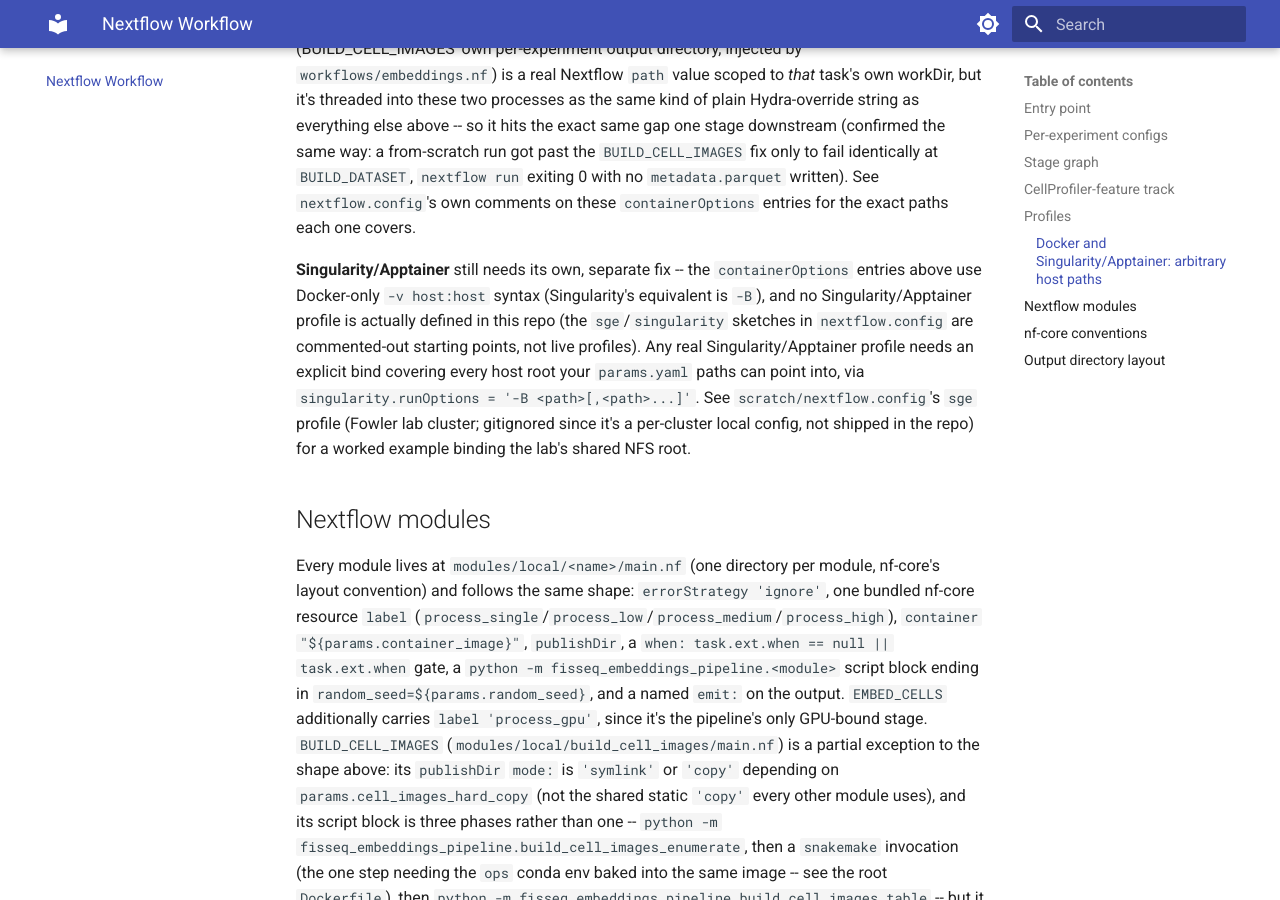
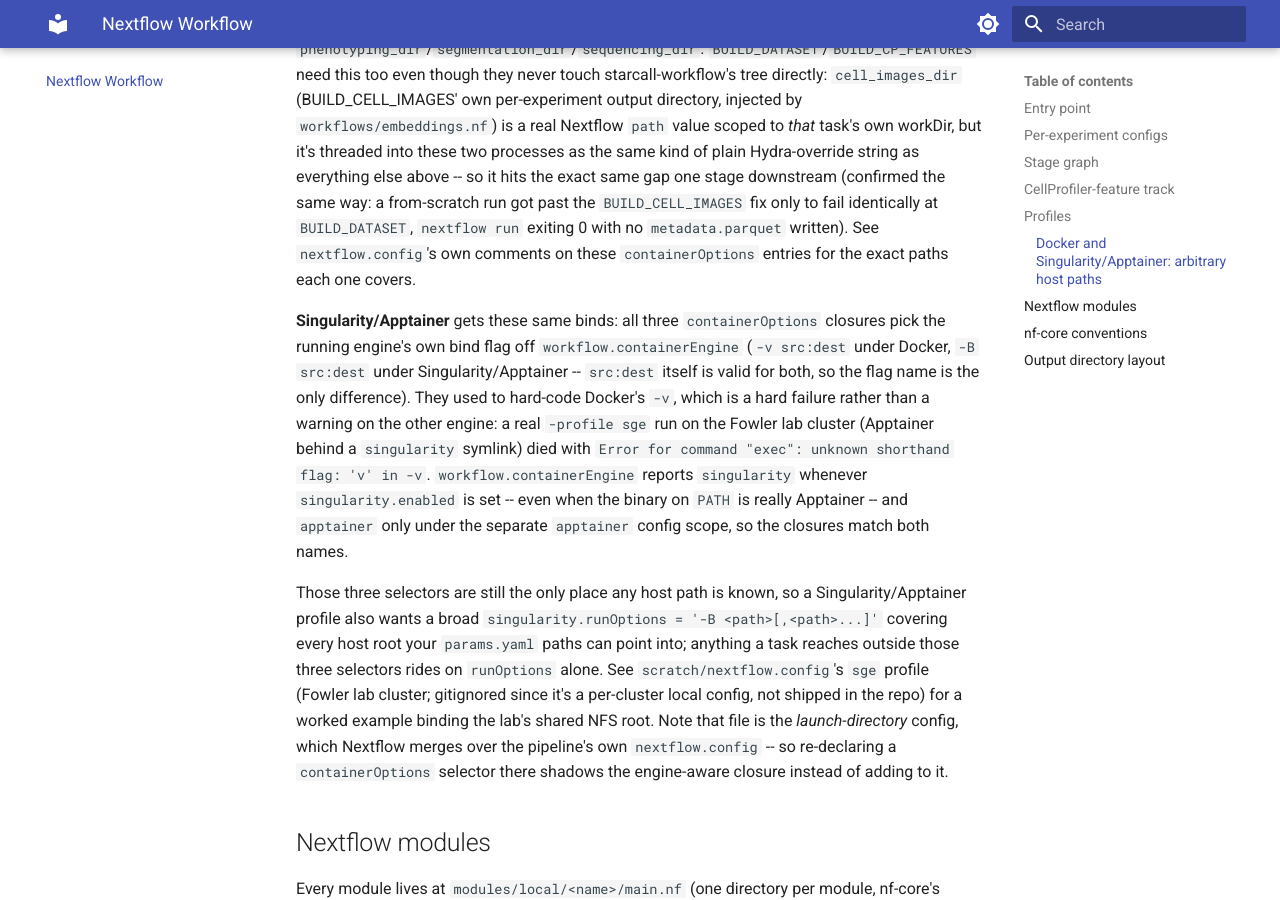
Before and after one commit to Lilferrit/fisseq-embeddings-pipeline, an MkDocs documentation site: the page built from docs/nextflow.md, in a window 1280 px wide and 900 px high, scrolled down 4570 px. Built offline with MkDocs 1.6.1 and Material for MkDocs 9.7.7, drawn with Linux system fonts in a browser that asks for light colours; some of the changed text lies outside the part shown.

Commit message:
fix: make containerOptions bind flags container-engine-aware
All three dynamic `containerOptions` closures in nextflow.config
hard-coded Docker's `-v host:host` bind syntax. That is a hard failure,
not a warning, on Singularity/Apptainer: a real `-profile sge` run on the
Fowler lab cluster died with

    Error for command "exec": unknown shorthand flag: 'v' in -v

`withName` beats `withLabel` in Nextflow's selector priority, so the
BUILD_CELL_IMAGES and BUILD_DATASET|BUILD_CP_FEATURES closures reached
`apptainer exec` even though that cluster's launch-directory config
happened to override the process_gpu one.

Each closure now picks the bind flag off `workflow.containerEngine`
(`-B` for singularity/apptainer, `-v` for docker), and process_gpu picks
`--nv` over `--gpus all` the same way. `src:dest` is valid for both
engines, so the flag name is the only difference.

Confirmed against a real Nextflow 26.04.6 run with
`singularity.enabled = true`: all three selectors emit `-B src:dest` and
process_gpu emits `--nv -B <ckpt>:<ckpt>`, with no `-v` anywhere.
`workflow.containerEngine` does resolve inside a containerOptions closure
(unlike `workflow` at config-parse time) and reports 'singularity' even
when the binary on PATH is really Apptainer, hence matching both names.

Docs and the real-starcall test docstring updated in the same commit per
AGENTS.md, since all three asserted the old Docker-only behavior.

Co-Authored-By: Claude Opus 5 (1M context) <noreply@anthropic.com>

```diff
--- a/docs/nextflow.md
+++ b/docs/nextflow.md
@@ -166,10 +166,13 @@ decision 14).
   the real pipeline without building the image first. The production path
   is still fully containerized by default (no `-profile` flag needed).
 
-GPU-bound processes carry `label 'process_gpu'`; `nextflow.config` applies
-`containerOptions = '--gpus all'` to that label. Add executor-specific
-settings (SGE/Slurm queue, etc.) to that same `withLabel` block for your
-own deployment.
+GPU-bound processes carry `label 'process_gpu'`; `nextflow.config` gives
+that label a `containerOptions` closure that requests the GPU in the
+running engine's own dialect (`--gpus all` under Docker, `--nv` under
+Singularity/Apptainer) and skips it entirely when
+`params.cell_dino_device` is `cpu`. Add executor-specific settings
+(SGE/Slurm queue, etc.) to that same `withLabel` block for your own
+deployment.
 
 ### Docker and Singularity/Apptainer: arbitrary host paths
 
@@ -230,17 +233,30 @@ got past the `BUILD_CELL_IMAGES` fix only to fail identically at
 written). See `nextflow.config`'s own comments on these `containerOptions`
 entries for the exact paths each one covers.
 
-**Singularity/Apptainer** still needs its own, separate fix -- the
-`containerOptions` entries above use Docker-only `-v host:host` syntax
-(Singularity's equivalent is `-B`), and no Singularity/Apptainer profile
-is actually defined in this repo (the `sge`/`singularity` sketches in
-`nextflow.config` are commented-out starting points, not live profiles).
-Any real Singularity/Apptainer profile needs an explicit bind covering
-every host root your `params.yaml` paths can point into, via
-`singularity.runOptions = '-B <path>[,<path>...]'`. See
+**Singularity/Apptainer** gets these same binds: all three
+`containerOptions` closures pick the running engine's own bind flag off
+`workflow.containerEngine` (`-v src:dest` under Docker, `-B src:dest`
+under Singularity/Apptainer -- `src:dest` itself is valid for both, so the
+flag name is the only difference). They used to hard-code Docker's `-v`,
+which is a hard failure rather than a warning on the other engine: a real
+`-profile sge` run on the Fowler lab cluster (Apptainer behind a
+`singularity` symlink) died with `Error for command "exec": unknown
+shorthand flag: 'v' in -v`. `workflow.containerEngine` reports
+`singularity` whenever `singularity.enabled` is set -- even when the
+binary on `PATH` is really Apptainer -- and `apptainer` only under the
+separate `apptainer` config scope, so the closures match both names.
+
+Those three selectors are still the only place any host path is known, so
+a Singularity/Apptainer profile also wants a broad
+`singularity.runOptions = '-B <path>[,<path>...]'` covering every host
+root your `params.yaml` paths can point into; anything a task reaches
+outside those three selectors rides on `runOptions` alone. See
 `scratch/nextflow.config`'s `sge` profile (Fowler lab cluster; gitignored
 since it's a per-cluster local config, not shipped in the repo) for a
-worked example binding the lab's shared NFS root.
+worked example binding the lab's shared NFS root. Note that file is the
+*launch-directory* config, which Nextflow merges over the pipeline's own
+`nextflow.config` -- so re-declaring a `containerOptions` selector there
+shadows the engine-aware closure instead of adding to it.
 
 ## Nextflow modules
 
```
Also changed, not shown: 2 other files.
